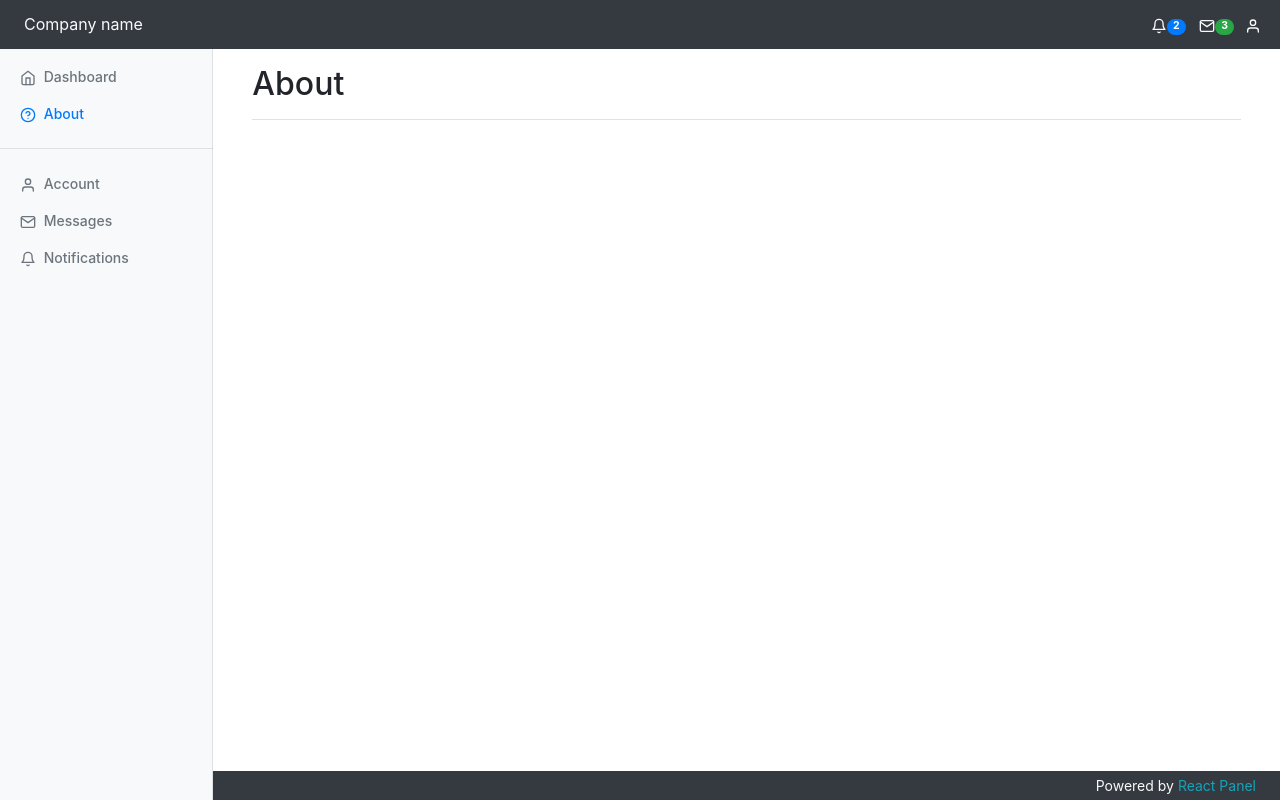
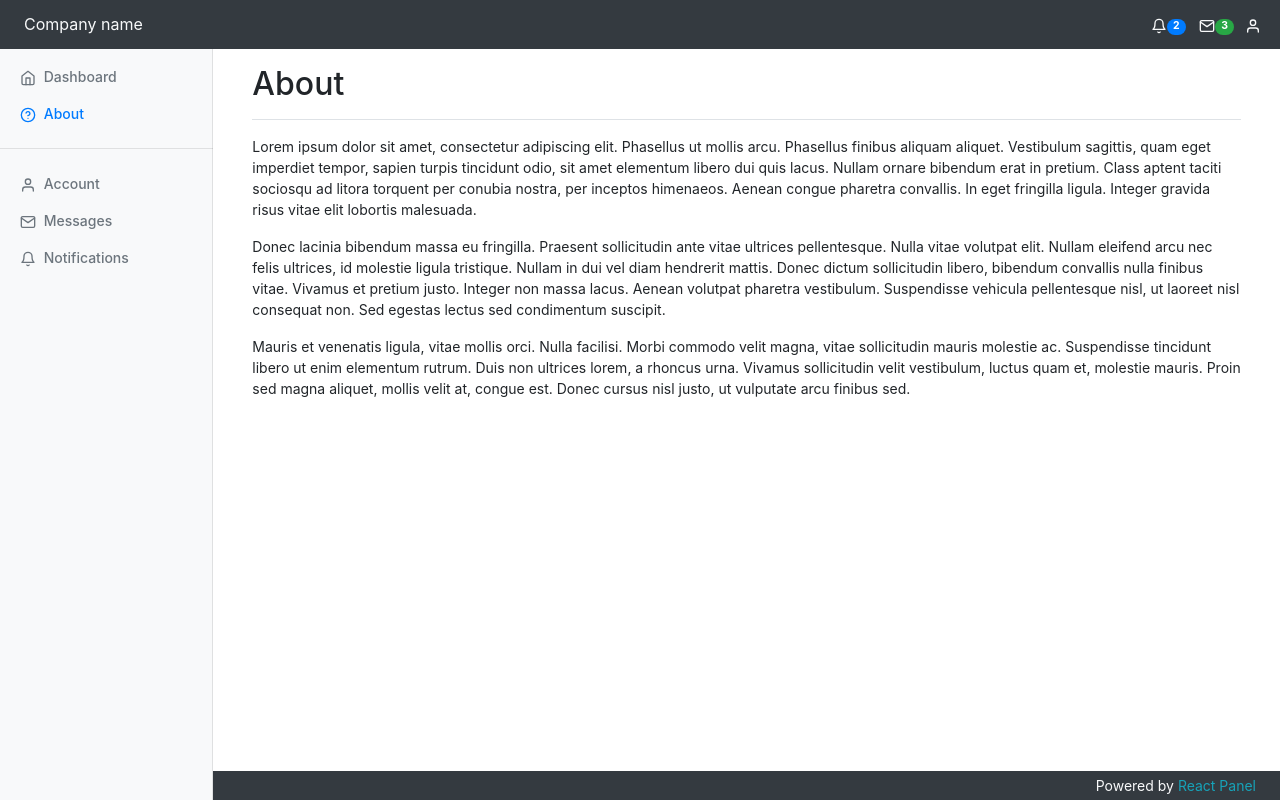
Before and after one commit to darragh3277/react_panel, a React (Create React App) app: page /about in a window 1280 px wide. Built offline with nearby package versions, Linux system fonts and the light colour scheme.

Commit message:
add dummy content

```diff
--- a/src/components/main/about/About.js
+++ b/src/components/main/about/About.js
@@ -4,7 +4,12 @@ import PageTitle from '../page_header/PageHeader';
 class About extends React.Component {
     render () {
         return (
-            <PageTitle title="About" />
+            <>
+                <PageTitle title="About" />
+                <p>Lorem ipsum dolor sit amet, consectetur adipiscing elit. Phasellus ut mollis arcu. Phasellus finibus aliquam aliquet. Vestibulum sagittis, quam eget imperdiet tempor, sapien turpis tincidunt odio, sit amet elementum libero dui quis lacus. Nullam ornare bibendum erat in pretium. Class aptent taciti sociosqu ad litora torquent per conubia nostra, per inceptos himenaeos. Aenean congue pharetra convallis. In eget fringilla ligula. Integer gravida risus vitae elit lobortis malesuada.</p>
+                <p>Donec lacinia bibendum massa eu fringilla. Praesent sollicitudin ante vitae ultrices pellentesque. Nulla vitae volutpat elit. Nullam eleifend arcu nec felis ultrices, id molestie ligula tristique. Nullam in dui vel diam hendrerit mattis. Donec dictum sollicitudin libero, bibendum convallis nulla finibus vitae. Vivamus et pretium justo. Integer non massa lacus. Aenean volutpat pharetra vestibulum. Suspendisse vehicula pellentesque nisl, ut laoreet nisl consequat non. Sed egestas lectus sed condimentum suscipit.</p>
+                <p>Mauris et venenatis ligula, vitae mollis orci. Nulla facilisi. Morbi commodo velit magna, vitae sollicitudin mauris molestie ac. Suspendisse tincidunt libero ut enim elementum rutrum. Duis non ultrices lorem, a rhoncus urna. Vivamus sollicitudin velit vestibulum, luctus quam et, molestie mauris. Proin sed magna aliquet, mollis velit at, congue est. Donec cursus nisl justo, ut vulputate arcu finibus sed.</p>
+            </>
         );
     }
   }
--- a/src/components/main/dashboard/Dashboard.js
+++ b/src/components/main/dashboard/Dashboard.js
@@ -6,6 +6,7 @@ class Dashboard extends React.Component {
         return (
             <>
               <PageTitle title="Dashboard" />
+              <p>This is a basic dashboard</p>
             </>
         );
     }
```
